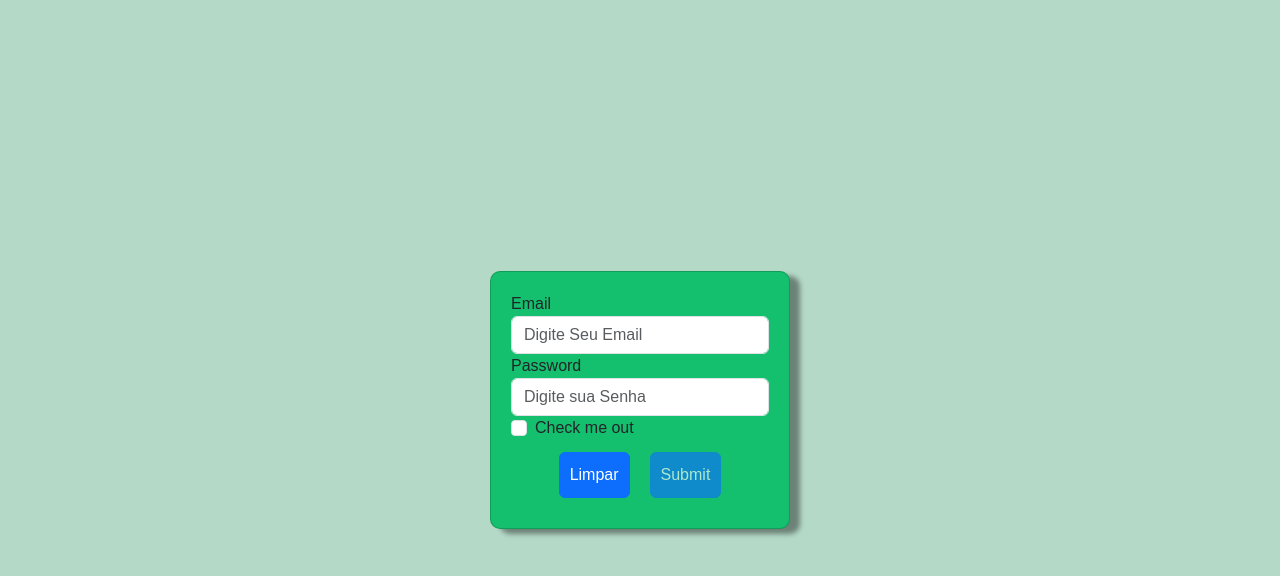
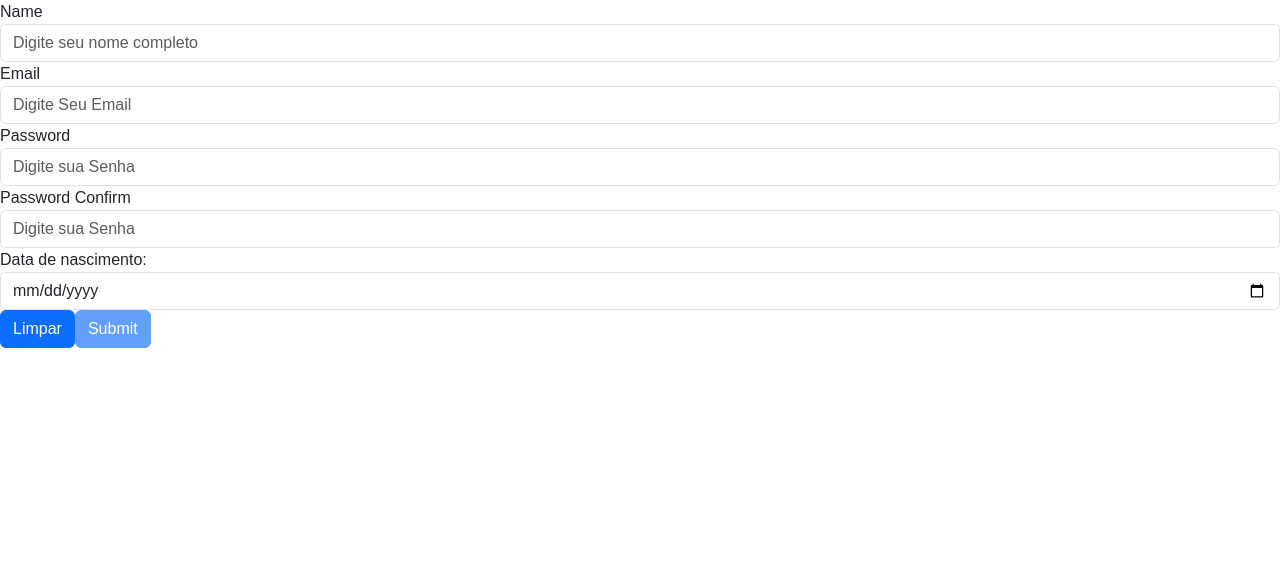
Before and after one commit to DeykyPinheiro/finances-front, an Angular app: page / in a window 1280 px wide. Shown: the top 576 px of the page. Built offline with nearby package versions, Linux system fonts and the light colour scheme.

Commit message:
feat: created userService

```diff
--- a/src/app/app.component.html
+++ b/src/app/app.component.html
@@ -1,5 +1,5 @@
-<app-login></app-login>
+<!-- <app-login></app-login> -->
 
-<!-- <app-user></app-user> -->
+<app-user></app-user>
 
 <!-- <app-dashboard></app-dashboard> -->
--- /dev/null
+++ b/src/app/user/model/UserDto.ts
@@ -0,0 +1,7 @@
+
+export interface UserDto {
+    id: number;
+    name: string;
+    email: string;
+    birthDate: Date
+}
--- /dev/null
+++ b/src/app/user/model/UserSaveDto.ts
@@ -0,0 +1,6 @@
+export interface UserSaveDto {
+    name: string;
+    password: string;
+    email: string;
+    birthDate: Date
+}
--- /dev/null
+++ b/src/app/user/services/user.service.ts
@@ -0,0 +1,29 @@
+import { Injectable } from '@angular/core';
+import { UserSaveDto } from '../model/UserSaveDto';
+import { UserDto } from '../model/UserDto';
+
+@Injectable({
+  providedIn: 'root'
+})
+export class UserService {
+
+  constructor() { }
+
+
+
+  save(userSaveDto: UserSaveDto): UserDto {
+    // exemplo
+    const UserDto: UserDto = {
+      id: 1,
+      name: userSaveDto.name,
+      email: userSaveDto.email,
+      birthDate: new Date(userSaveDto.birthDate) // Converta a string de data para um objeto Date
+    };
+
+    console.log("aqui o que chegou na service: " + JSON.stringify(UserDto));
+    console.log("formato da data: " + userSaveDto.birthDate.toISOString.toString);
+
+    return UserDto;
+
+  }
+}
--- a/src/app/user/user.component.ts
+++ b/src/app/user/user.component.ts
@@ -1,5 +1,7 @@
 import { Component } from '@angular/core';
 import { AbstractControl, FormBuilder, FormControl, FormGroup, ValidationErrors, ValidatorFn, Validators } from '@angular/forms';
+import { UserService } from './services/user.service';
+import { UserSaveDto } from './model/UserSaveDto';
 
 @Component({
   selector: 'app-user',
@@ -10,7 +12,7 @@ export class UserComponent {
 
   form: FormGroup;
 
-  constructor(private formBuilder: FormBuilder) {
+  constructor(private userService: UserService, private formBuilder: FormBuilder) {
     this.form = formBuilder.group({
       name: ["", [Validators.required, Validators.minLength(8), Validators.maxLength(120)]],
       email: ["", [Validators.required, Validators.minLength(7), Validators.maxLength(120), Validators.email]],
@@ -42,7 +44,17 @@ export class UserComponent {
   }
 
   onSubmit(): void {
-    // console.log("erros: " + this.form.errors);
+    // exemplo, depois vou mudar
+    if (this.form.valid) {
+
+      const userSaveDto: UserSaveDto = {
+        name: "teste",
+        password: "123456789",
+        email: " teste@test.com",
+        birthDate: new Date()
+      };
+      this.userService.save(userSaveDto);
+    }
   }
 
 
```
Also changed, not shown: 1 other file (tests, documents, lock files or other folders).
